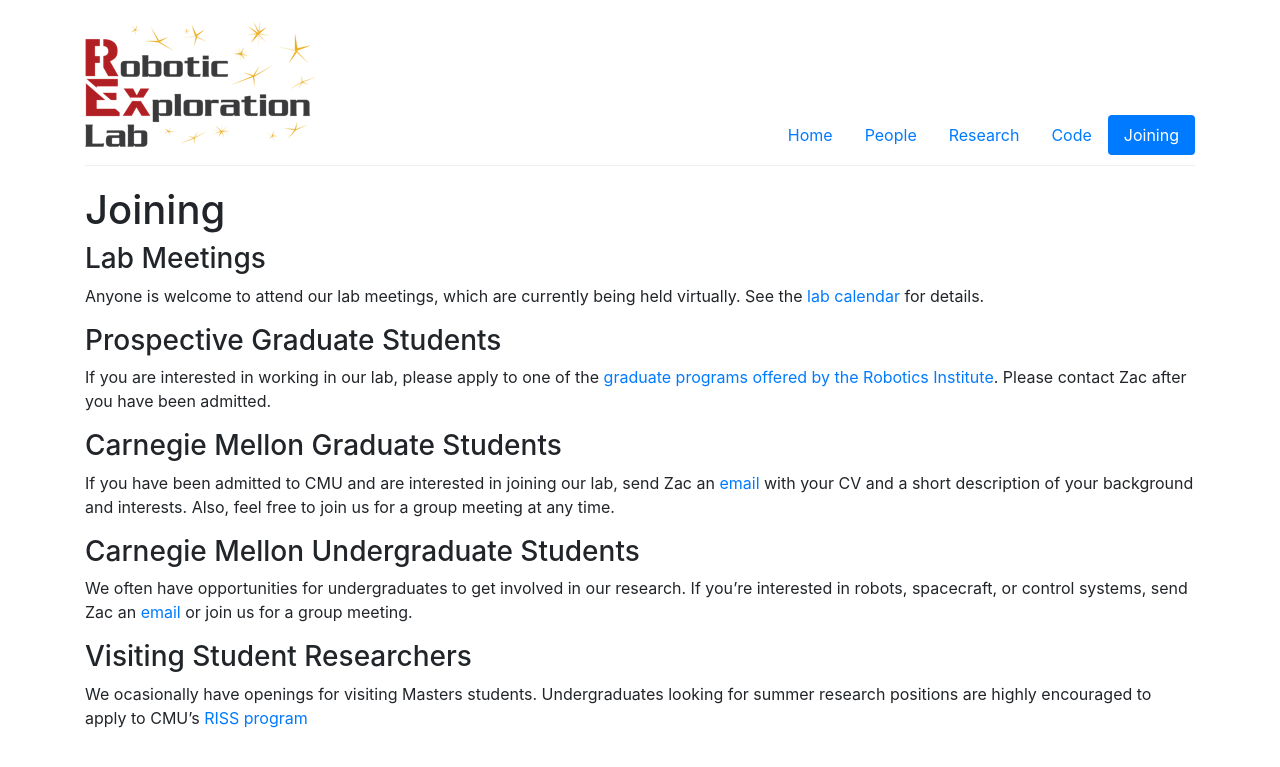
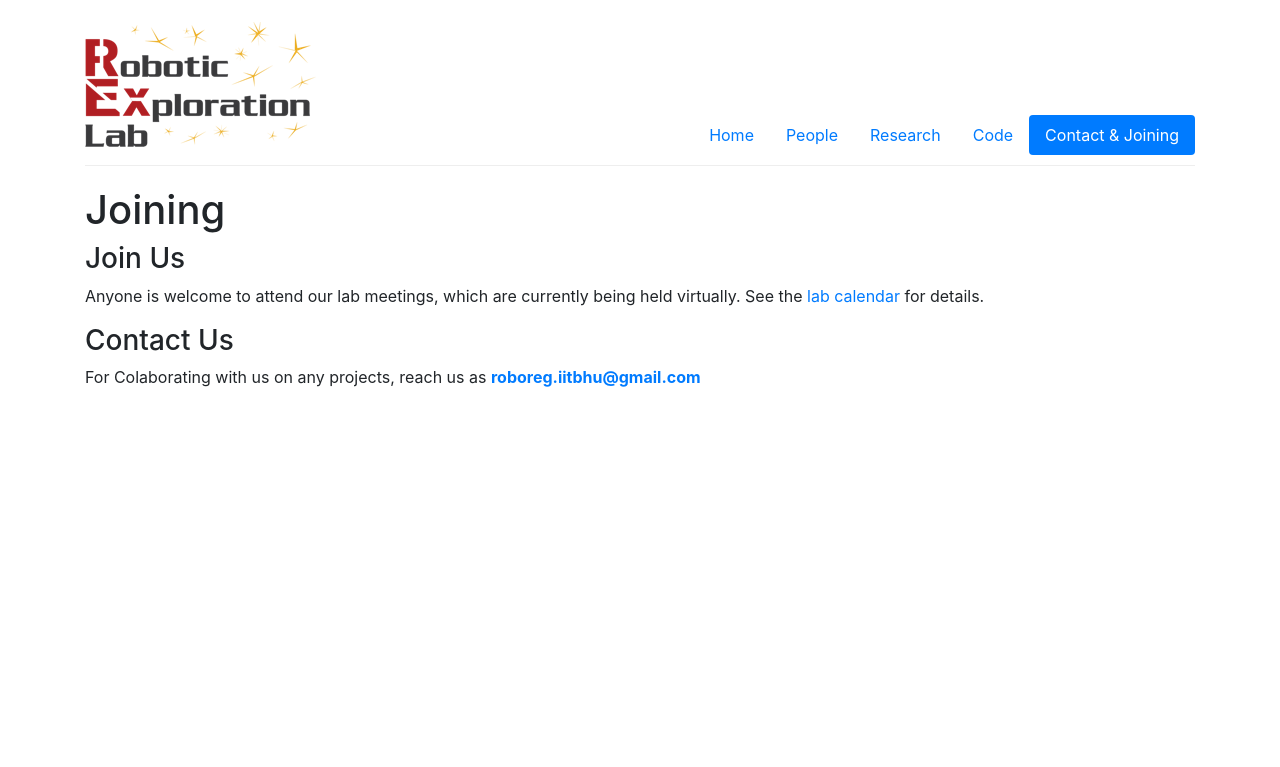
Before and after one commit to Robotics-Club-IIT-BHU/RoboReG, a Jekyll site: the page built from join.md, in a window 1280 px wide. Shown: the top 767 px of the page. Built offline with Jekyll 4.4.1, drawn with Linux system fonts in a browser that asks for light colours.

Commit message:
Chnage navbar

```diff
--- a/_config.yml
+++ b/_config.yml
@@ -44,6 +44,6 @@ navigation:
     link: /research.html
   - title: Code
     link: /code.html
-  - title: Joining
+  - title: Contact & Joining
     link: /join.html
 # theme: jekyll-theme-cayman
--- a/join.md
+++ b/join.md
@@ -3,17 +3,9 @@ layout: default
 title: Joining
 ---
 
-### Lab Meetings
+
+### Join Us
 Anyone is welcome to attend our lab meetings, which are currently being held virtually. See the [lab calendar](http://roboticexplorationlab.org/calendar.html) for details.
 
-### Prospective Graduate Students
-If you are interested in working in our lab, please apply to one of the [graduate programs offered by the Robotics Institute](https://www.ri.cmu.edu/ri-education/). Please contact Zac after you have been admitted.
-
-### Carnegie Mellon Graduate Students
-If you have been admitted to CMU and are interested in joining our lab, send Zac an [email](mailto:zacm@cmu.edu) with your CV and a short description of your background and interests. Also, feel free to join us for a group meeting at any time.
-
-### Carnegie Mellon Undergraduate Students
-We often have opportunities for undergraduates to get involved in our research. If you're interested in robots, spacecraft, or control systems, send Zac an [email](mailto:zacm@cmu.edu) or join us for a group meeting.
-
-### Visiting Student Researchers
-We ocasionally have openings for visiting Masters students. Undergraduates looking for summer research positions are highly encouraged to apply to CMU's [RISS program](https://riss.ri.cmu.edu/)
+### Contact Us
+For Colaborating with us on any projects, reach us as **[roboreg.iitbhu@gmail.com](mailto:roboreg.iitbhu@gmail.com)**
```
